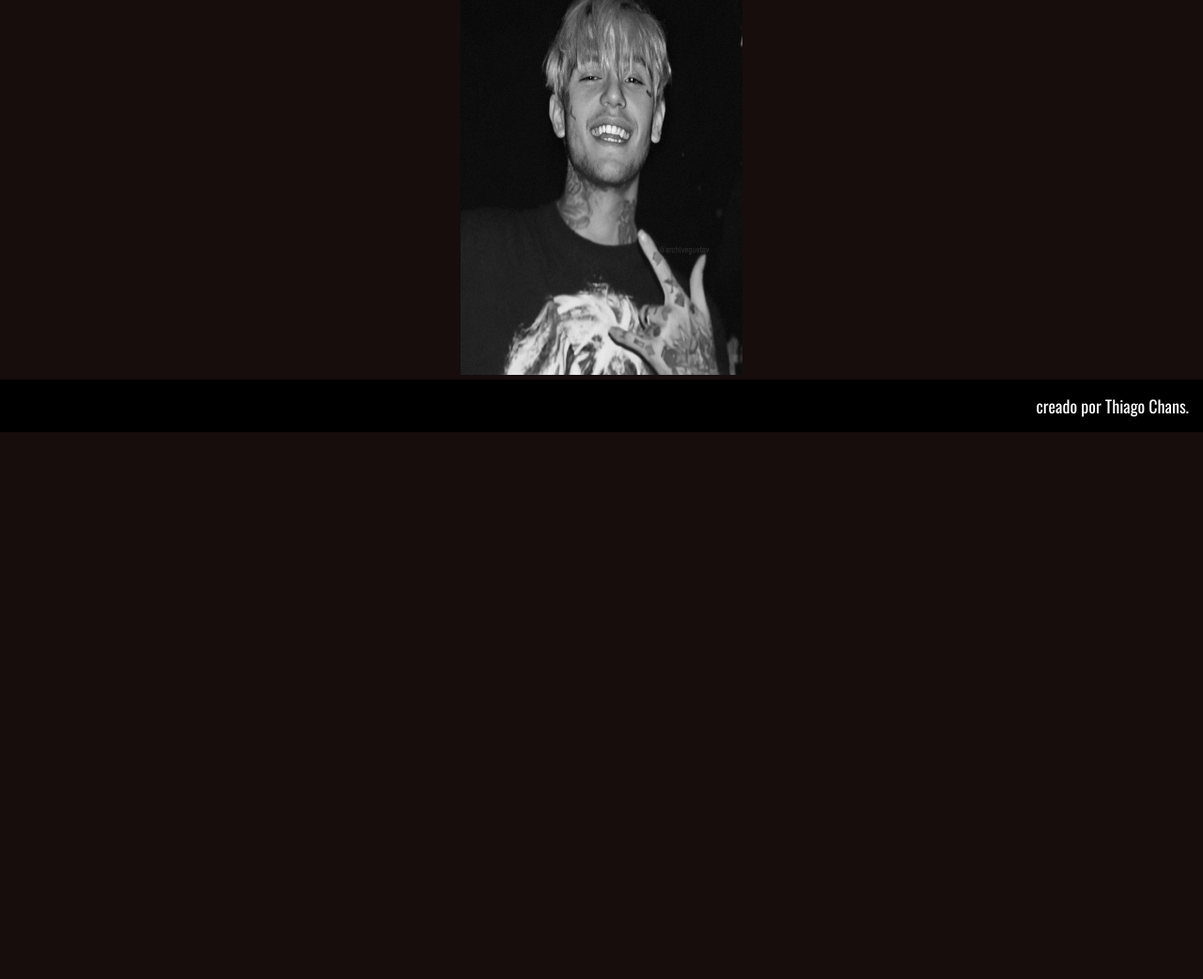
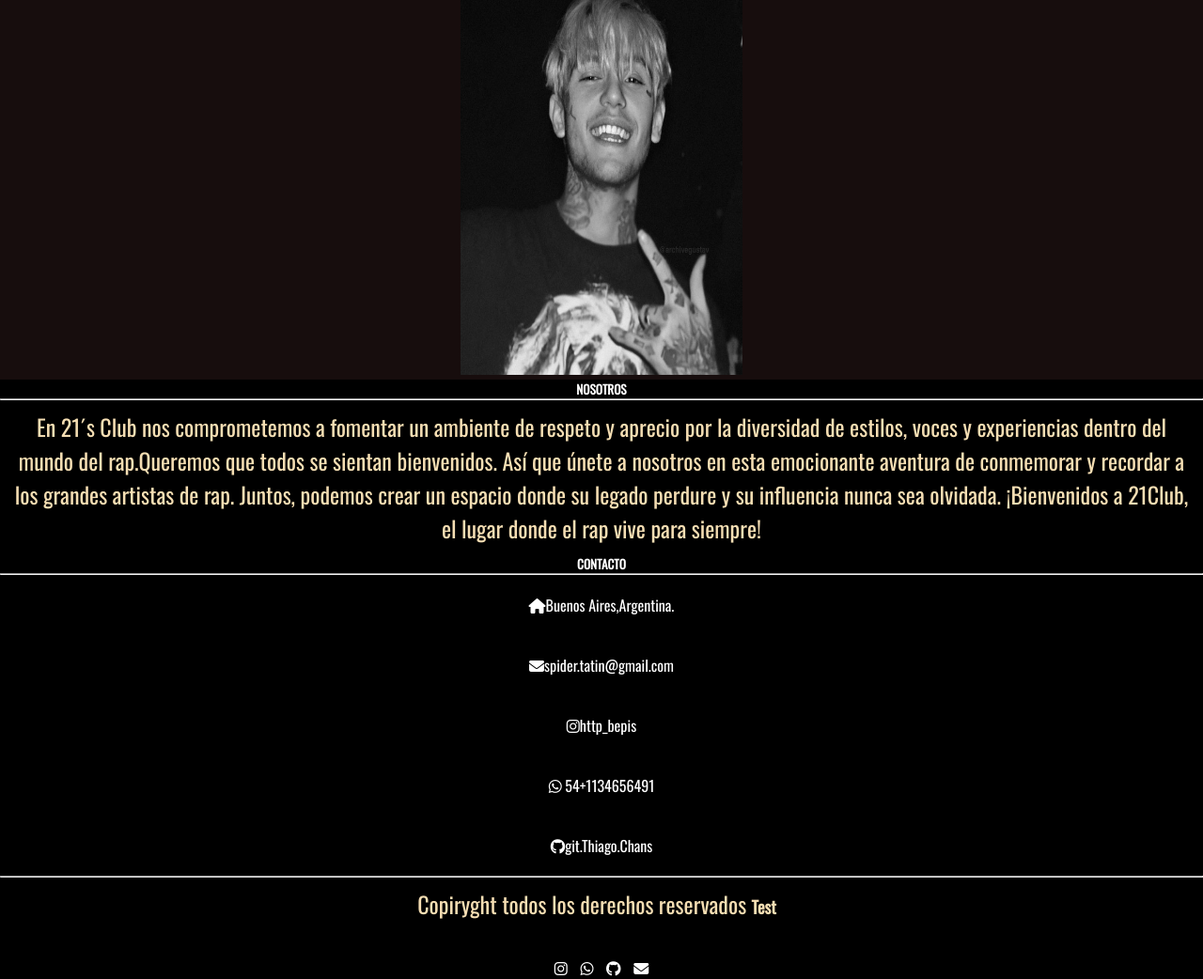
Before and after one commit to gitThiagoChans/PreEntrega2Chans, a plain HTML site: page index.html in a window 1280 px wide. Shown: the part 2621-3663 px from the top of the page at 94% size. Before the commit the page ends 3081 px from the top, so only its background shows below. Drawn offline with nearby package versions, Linux system fonts and the light colour scheme.

Commit message:
footer final

```diff
--- a/css/style.css
+++ b/css/style.css
@@ -13,7 +13,7 @@ font-family: 'Oswald'
 }
 
 header{
-  display: flex;
+  display:flex;
   padding: 10px;
   min-height: 150px;
   justify-content:space-between;
@@ -78,9 +78,6 @@ p{
 }
 
   footer{
-    padding:15px;
     background-color:black;
    color:white;
-   text-align: end;
-    font-size: large;
   }
--- a/index.html
+++ b/index.html
@@ -4,7 +4,7 @@
     <meta charset="UTF-8">
     <meta name="viewport" content="width=device-width, initial-scale=1.0">
     <link rel="stylesheet" href="css/style.css">
-
+    <link rel="stylesheet" href="https://cdnjs.cloudflare.com/ajax/libs/font-awesome/6.5.2/css/all.min.css" integrity="sha512-SnH5WK+bZxgPHs44uWIX+LLJAJ9/2PkPKZ5QiAj6Ta86w+fsb2TkcmfRyVX3pBnMFcV7oQPJkl9QevSCWr3W6A==" crossorigin="anonymous" referrerpolicy="no-referrer" />
     <title>Home</title>
 </head>
 <body>
@@ -59,8 +59,59 @@
                 <img  src="/images/lil.png" height="450px" width="300px" alt="foto de lil peep">
             </article>
         </section>
-     <footer>
-         creado por Thiago Chans.
-     </footer>
+        <script src="https://cdn.jsdelivr.net/npm/bootstrap@5.3.3/dist/js/bootstrap.bundle.min.js">
+        </script>
+        <footer class="bg-dark text-light pt-5 pb-4">
+            <section class="container text-center text-md-start">
+              <section class="row text-center text-md-start">
+                <article class="cold-md-3 col-lg-3 col-xl-3 mx-auto mt-3">
+                  <h5 class="text uppercase mb-4 font-weight-bold text-primary">NOSOTROS</h5>
+                  <hr class="mb-4">
+                    <p>En 21´s Club nos comprometemos a fomentar un ambiente de respeto y aprecio por la diversidad de estilos, voces y experiencias dentro del mundo del rap.Queremos que todos se sientan bienvenidos.
+                      Así que únete a nosotros en esta emocionante aventura de conmemorar y recordar a los grandes artistas de rap. Juntos, podemos crear un espacio donde su legado perdure y su influencia nunca sea olvidada. ¡Bienvenidos a 21Club, el lugar donde el rap vive para siempre!</p>
+                </article>
+              </section>
+            </section>
+            <section class="col-md-2 col-lg-2 col-xl-2 mx-auto mt-3">
+              <h5 class="text-uppercase mb-4 font-weight-bold text-primary">CONTACTO</h5>
+              <hr class="mb-4">
+              <p>
+                <li class="fas fa-home me-3"></li>Buenos Aires,Argentina.
+              </p>
+              <p>
+                <li class="fas fa-envelope me-3"></li>spider.tatin@gmail.com
+              </p>
+              <p>
+                <li class="fa-brands fa-instagram me-3"></li>http_bepis
+              </p>
+              <p>
+                <li class="fa-brands fa-whatsapp"></li> 54+1134656491
+              </p>
+              <p>
+                <li class="fa-brands fa-github me-3"></li>git.Thiago.Chans
+              </p>
+            </section>
+            <hr class="mb-4">
+              <article class="text-center mb-2">
+                <p>
+                  Copiryght todos los derechos reservados
+                  <a href="#">
+                  <strong class="text-primary">Test</strong>
+                  </a>
+                </p>
+              </article>
+              <article class="text-center">
+                <ul class="list-unstyled list-inline">
+                  <li class="list-inline-item">
+                   <a class="text-dark" href="#"></a> <li class="fa-brands fa-instagram me-3"></li>
+                   <a class="text-dark" href="#"></a><li class="fa-brands fa-whatsapp me-3"></li>
+                   <a class="text-dark" href="#"></a><li class="fa-brands fa-github me-3"></li>
+                   <a class="text-dark" href="#"></a><li class="fas fa-envelope me-3"></li>
+                  </li>
+                </ul>
+              </article>
+            </section>
+            </section>
+          </footer>
 </body>
 </html>
```
Also changed, not shown: pages/seccionX.html (+1 -1 lines).
